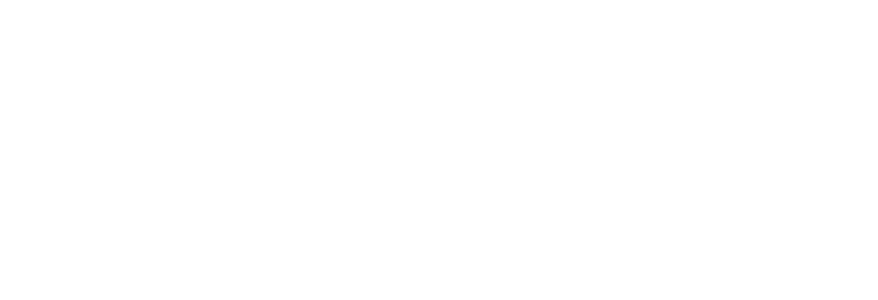
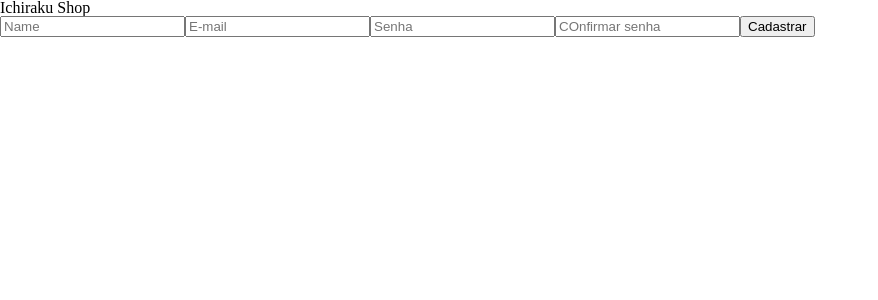
Before and after one commit to lucasapcruz/projeto15-ichirakushop-front, a React (Create React App) app: page /sign-up in a window 1280 px wide. Before the commit this address had no page. Shown: the top 300 px of the page, without its empty margins (0-878 px from the left). Built offline with nearby package versions, Linux system fonts and the light colour scheme.

Commit message:
feat: signup structure

```diff
--- a/src/App.js
+++ b/src/App.js
@@ -1,12 +1,15 @@
 import GlobalStyle from "./globalStyles";
 import { BrowserRouter, Route, Routes } from "react-router-dom";
+import SignUpPage from "./Pages/SignUpPage/SignUpPage";
+import SignInPage from "./Pages/SignInPage/SignInPage";
 
 export default function App(params) {
   return(
     <BrowserRouter>
     <GlobalStyle />
     <Routes>
-      <Route/>
+      <Route path="/sign-up" element={<SignUpPage/>}/>
+      <Route path="/sign-in" element={<SignInPage/>}/>
     </Routes>
     </BrowserRouter>
   )
--- /dev/null
+++ b/src/Pages/SignInPage/SignInPage.js
@@ -0,0 +1,11 @@
+import { Link } from "react-router-dom";
+
+export default function SignInPage(params) {
+    return(
+        <>
+            <Link to="/sign-up">
+                <p>ir para sign-up</p>
+            </Link>
+        </>
+    )
+};
--- /dev/null
+++ b/src/Pages/SignUpPage/SignUpPage.js
@@ -0,0 +1,61 @@
+import { useState } from "react";
+
+export default function SignUpPage(params) {
+  const [name, setName] = useState("");
+  const [email, setEmail] = useState("");
+  const [password, setPassword] = useState("");
+  const [repetedPassword, setRepetedPassword] = useState("");
+
+    function createAccount(e){
+        e.preventDefault()
+        e.stopPropagation()
+
+        const body = {
+            name,
+            email,
+            password,
+            repetedPassword
+        }
+
+        console.log(body)
+    }
+
+  return (
+    <>
+      <h1>Ichiraku Shop</h1>
+      <form onSubmit={createAccount}>
+        <input
+          required
+          type="text"
+          value={name}
+          placeholder="Name"
+          onChange={(e) => setName(e.target.value)}
+        />
+        <input
+          required
+          type="email"
+          value={email}
+          placeholder="E-mail"
+          onChange={(e) => setEmail(e.target.value)}
+        />
+        <input
+          required
+          type="password"
+          value={password}
+          placeholder="Senha"
+          onChange={(e) => setPassword(e.target.value)}
+        />
+        <input
+          required
+          type="password"
+          value={repetedPassword}
+          placeholder="COnfirmar senha"
+          onChange={(e) => setRepetedPassword(e.target.value)}
+        />
+        <button type="submit">
+            Cadastrar
+        </button>
+      </form>
+    </>
+  );
+}
```
Also changed, not shown: 1 other file (tests, documents, lock files or other folders).
